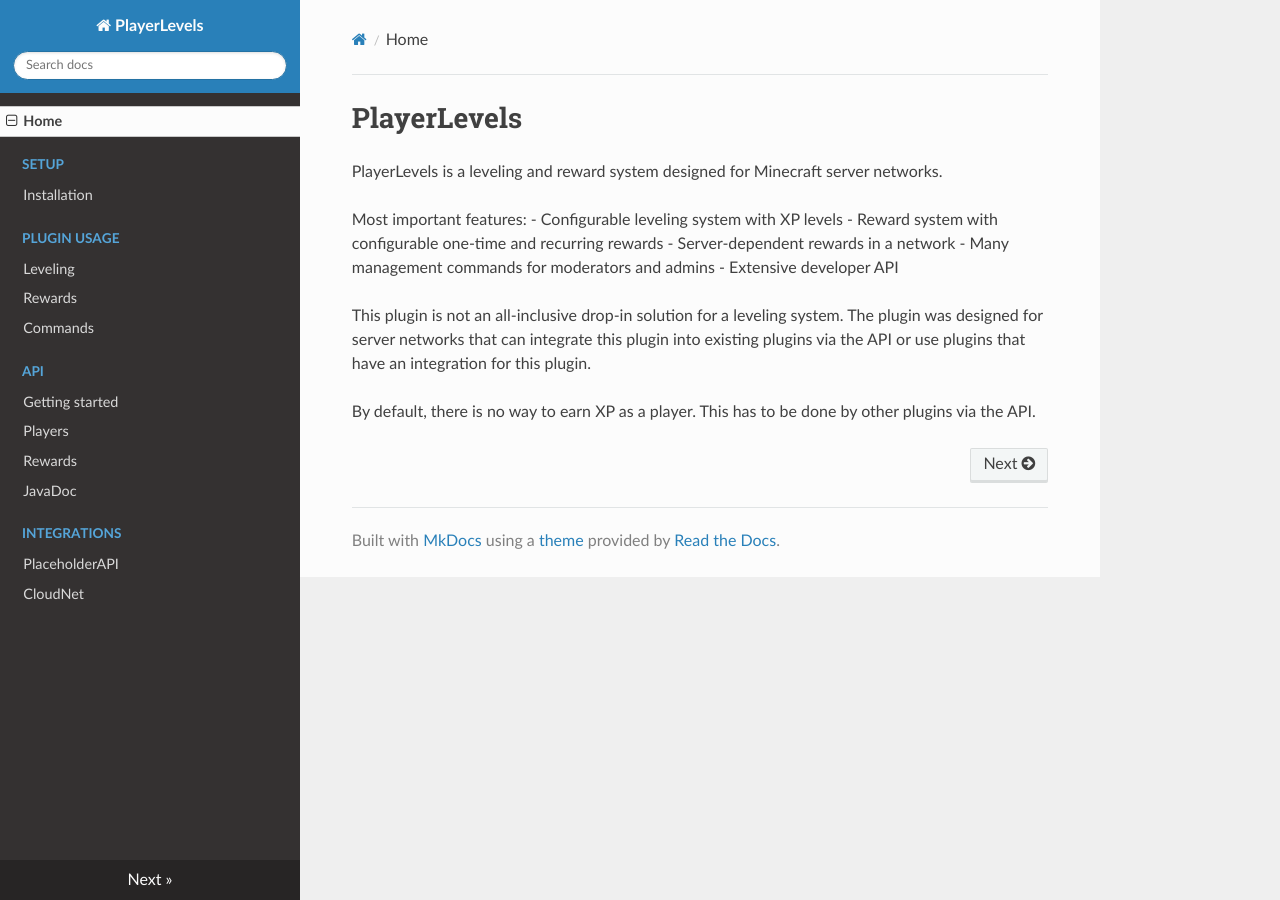
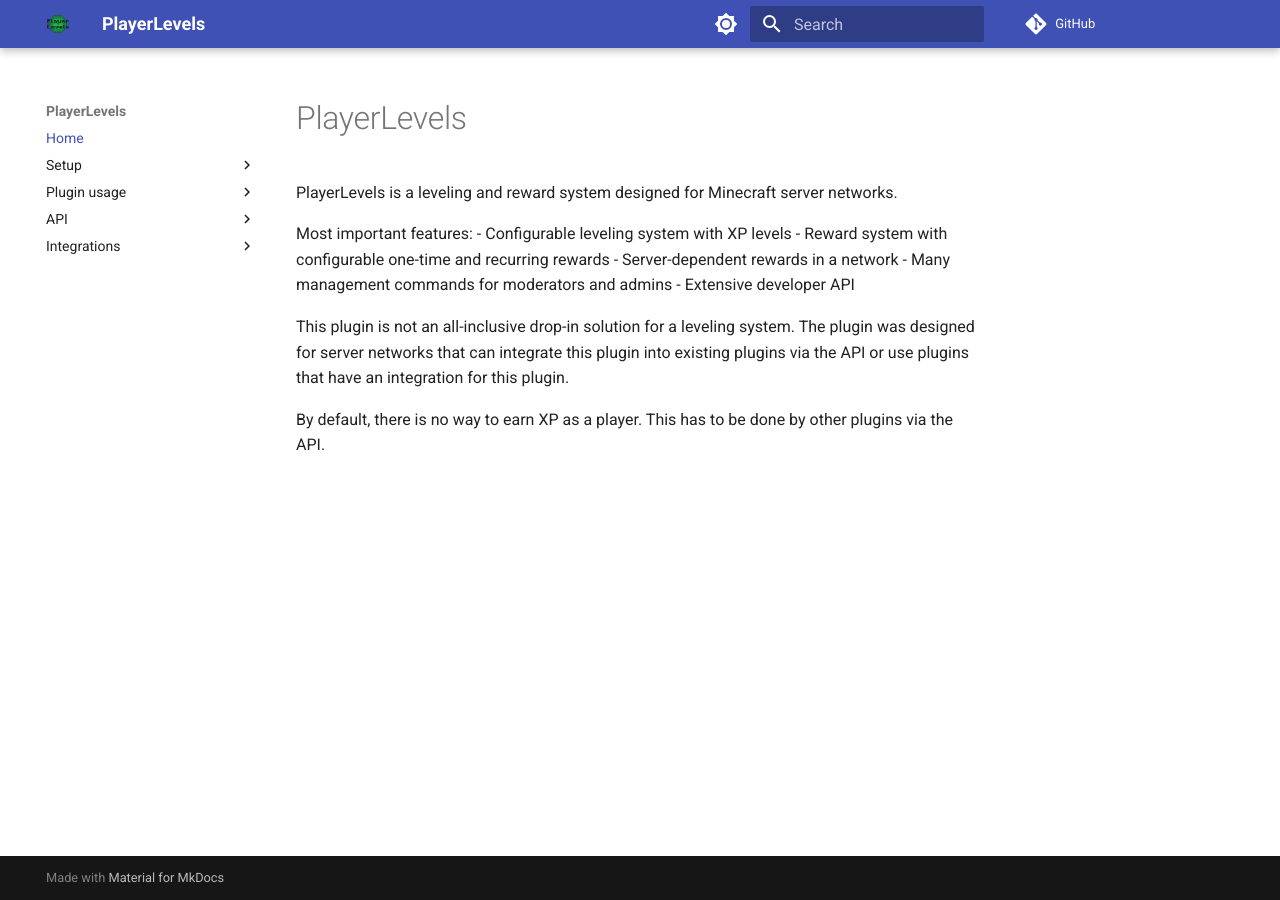
Before and after one commit to jandie1505/PlayerLevels, an MkDocs documentation site: the page built from documentation/docs/index.md, in a window 1280 px wide. Built offline with MkDocs 1.6.1 and Material for MkDocs 9.7.7, drawn with Linux system fonts in a browser that asks for light colours; nearby versions of some CDN libraries; comment, search, counter and statistics services are not loaded.

Commit message:
docs: updated mkdocs theme to material

```diff
--- a/documentation/mkdocs.yml
+++ b/documentation/mkdocs.yml
@@ -1,16 +1,30 @@
 site_name: PlayerLevels
 site_url: https://jandie1505.github.io/PlayerLevels/
 theme:
-  name: readthedocs
+  name: material
+  logo: assets/logo.png
+  palette:
+    - media: "(prefers-color-scheme: light)"
+      scheme: default
+      toggle:
+        icon: material/brightness-7
+        name: Switch to dark mode
+    - media: "(prefers-color-scheme: dark)"
+      scheme: slate
+      toggle:
+        icon: material/brightness-4
+        name: Switch to light mode
+
+repo_url: https://github.com/jandie1505/PlayerLevels
 
 nav:
   - Home: index.md
   - Setup:
-    - Installation: installation.md
+      - Installation: installation.md
   - Plugin usage:
-    - Leveling: leveling.md
-    - Rewards: rewards.md
-    - Commands: commands.md
+      - Leveling: leveling.md
+      - Rewards: rewards.md
+      - Commands: commands.md
   - API:
       - Getting started: api-getting-started.md
       - Players: api-players.md
```
Also changed, not shown: documentation/docs/assets/logo.png (added).
